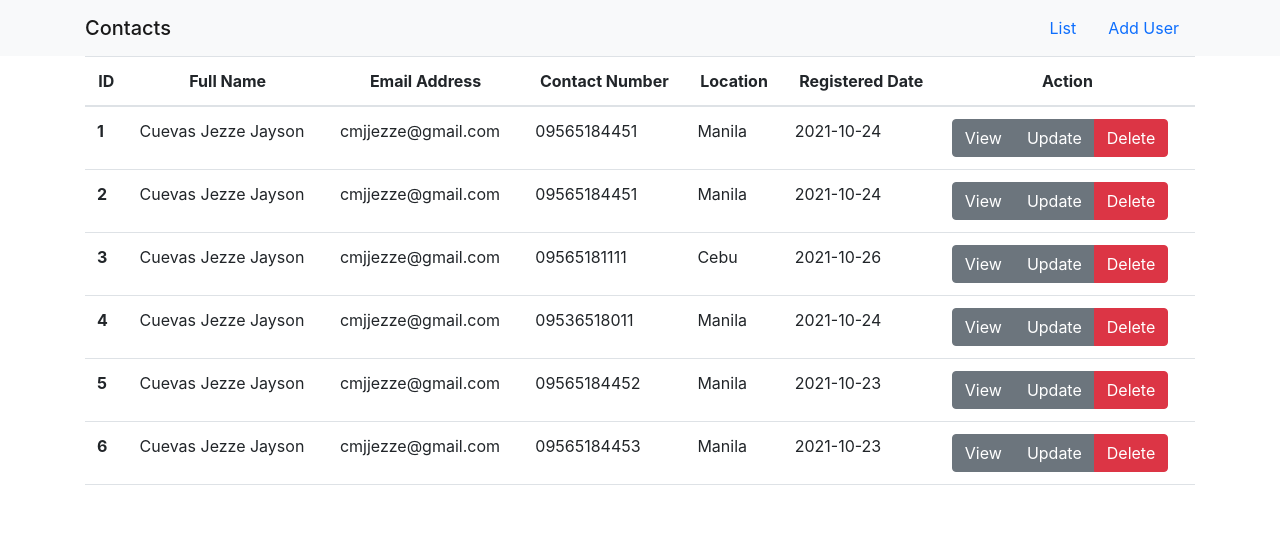
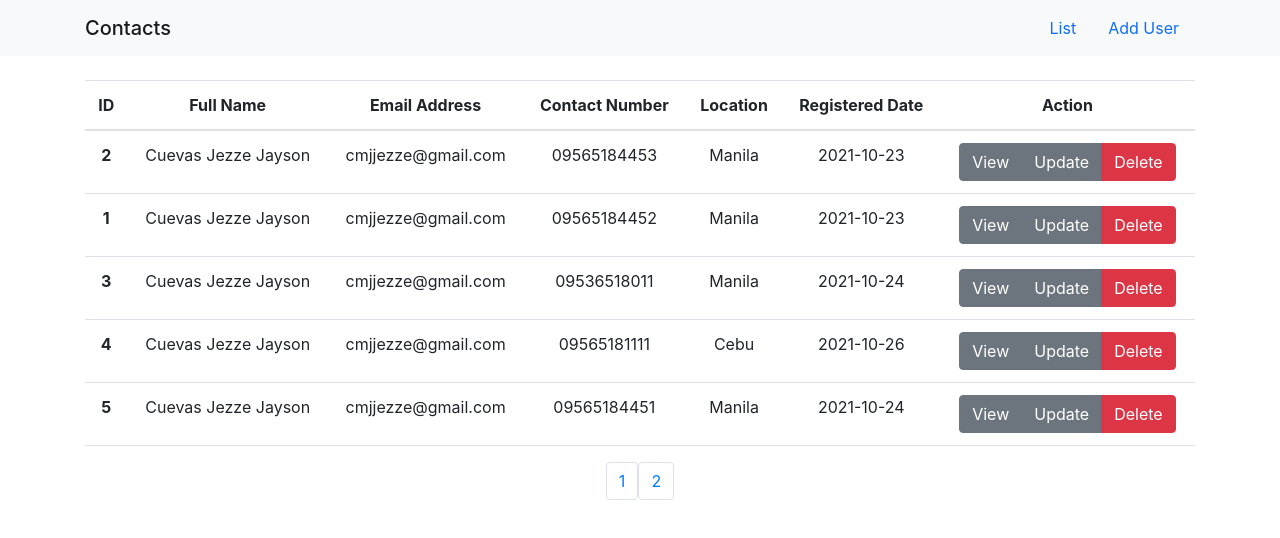
Before and after one commit to cmjjezze/crud-validation, a React (Create React App) app: page / in a window 1280 px wide. Shown: the top 538 px of the page. Built offline with nearby package versions, Linux system fonts and the light colour scheme; data requests are answered from the project's data file.

Commit message:
added pagination

```diff
--- a/src/components/pages/Home.js
+++ b/src/components/pages/Home.js
@@ -1,26 +1,47 @@
 import React, { useState, useEffect } from "react";
 import axios from "axios";
 import { Link } from "react-router-dom";
+import Posts from "./Posts";
+import Pagination from "./Pagination";
 
 const Home = () => {
-  const [contacts, setUser] = useState([]);
+  const [contacts, setPosts] = useState([]);
+  //const [loading, setLoading] = useState(false);
+  const [currentPage, setCurrentPage] = useState(1);
+  const [postsPerPage] = useState(5);
 
   useEffect(() => {
-    loadUsers();
+    fetchPosts();
   }, []);
 
-  const loadUsers = async () => {
-    const result = await axios.get("http://localhost:3003/contacts");
-    setUser(result.data.reverse());
-  };
+  const fetchPosts = async () => {
+    //setLoading(true);
+    const res = await axios.get("http://localhost:3003/contacts");
+    setPosts(res.data);
+    //setLoading(false);
+  }
 
   const deleteUser = async (id) => {
     await axios.delete(`http://localhost:3003/contacts/${id}`);
-    loadUsers();
+    fetchPosts();
   };
 
+  //Get current posts
+  const indexOfLastPost = currentPage * postsPerPage;
+  const indexofFirstPost = indexOfLastPost - postsPerPage;
+  const currentPosts = contacts.slice(indexofFirstPost, indexOfLastPost);
+
+  //Change page
+  const paginate = (pageNumber) => setCurrentPage(pageNumber);
+
+
+  console.log("get contacts");
+  console.log(currentPosts.length);
+  console.log(contacts);
   return (
     <div className="container">
+      {/* <Posts posts={currentPosts} loading={loading} /> */}
+      <br />
       <table className="table table-hover">
         <thead>
           <tr className="text-center">
@@ -34,9 +55,9 @@ const Home = () => {
           </tr>
         </thead>
         <tbody>
-          {contacts.map((user, index) => (
-            <tr>
-              <th scope="row">{index + 1}</th>
+          {currentPosts.map((user, index) => (
+            <tr className="text-center">
+              <th scope="row">{user.id}</th>
               <td>{user.name}</td>
               <td>{user.email}</td>
               <td>{user.contact}</td>
@@ -62,6 +83,7 @@ const Home = () => {
           ))}
         </tbody>
       </table>
+      <Pagination postsPerPage={postsPerPage} totalPosts={contacts.length} paginate={paginate} />
     </div>
   );
 };
--- /dev/null
+++ b/src/components/pages/Pagination.js
@@ -0,0 +1,29 @@
+import React from "react";
+
+const Pagination = ({ postsPerPage, totalPosts, paginate }) => {
+
+    const pageNumbers = [];
+
+    for (let i = 1; i <= Math.ceil(totalPosts / postsPerPage); i++) {
+        pageNumbers.push(i);
+    }
+
+
+    return (
+        <nav>
+            <ul className="pagination justify-content-center">
+                {pageNumbers.map(number => (
+                    <div>
+                        <li key={number} className="page-item">
+                            <a onClick={() => paginate(number)} href="/#" className="page-link">
+                                {number}
+                            </a>
+                        </li>
+                    </div>
+                ))}
+            </ul>
+        </nav>
+    )
+}
+
+export default Pagination;
--- /dev/null
+++ b/src/components/pages/Posts.js
@@ -0,0 +1,18 @@
+import React from "react";
+
+const Posts = ({ posts, loading }) => {
+
+    if (loading) {
+        return <h2>Loading...</h2>;
+    }
+
+    return <ul className="list-group mb-4">
+        {posts.map(post=>(
+            <li key={post.id} className="list-group-item">
+                {post.name}
+            </li>
+        ))}
+    </ul>
+}
+
+export default Posts
```
